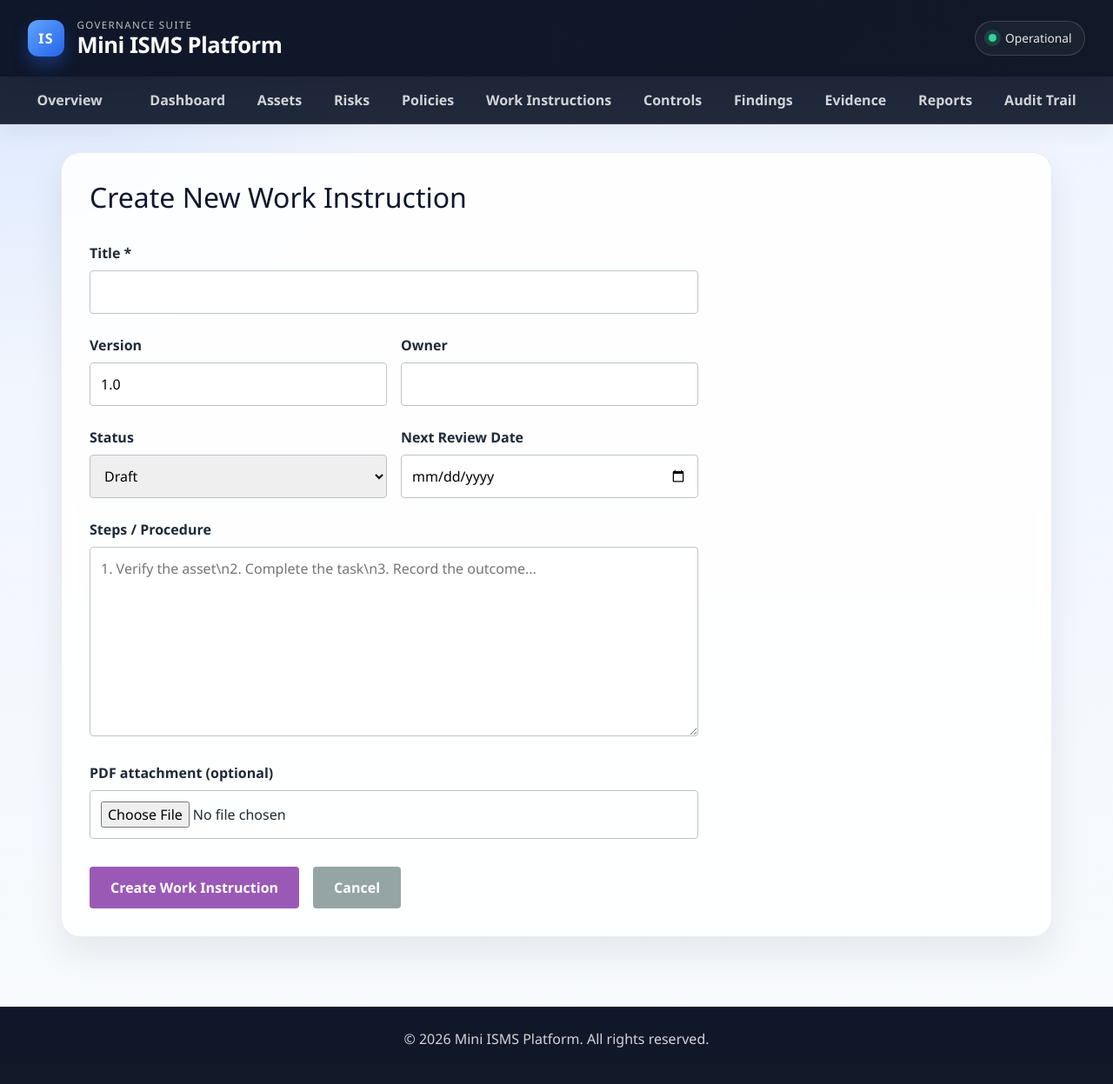
After one commit to kehhek/MINI-ISMS-Platform, a Flask app: page /work-instructions/new in a window 1280 px wide. The commit adds this page. Shown: the whole page at 87% size. Run offline with Flask 3, Linux system fonts and the light colour scheme; a user stored in the database is signed in.

Commit message:
Add work instruction module

```diff
--- a/app/__init__.py
+++ b/app/__init__.py
@@ -24,6 +24,7 @@ def add_missing_columns_for_legacy_db():
         'assets': ['tenant_id', 'created_by_user_id'],
         'risks': ['tenant_id', 'created_by_user_id'],
         'policies': ['tenant_id', 'created_by_user_id', 'document_filename', 'document_path', 'mime_type', 'file_size'],
+        'work_instructions': ['tenant_id', 'created_by_user_id', 'review_date', 'steps', 'document_filename', 'document_path', 'mime_type', 'file_size'],
         'controls': ['tenant_id', 'created_by_user_id'],
         'findings': ['tenant_id', 'created_by_user_id'],
         'corrective_actions': ['tenant_id', 'created_by_user_id'],
--- a/app/routes.py
+++ b/app/routes.py
@@ -13,7 +13,7 @@ from werkzeug.utils import secure_filename
 from app import db
 from app.storage import get_storage_service, validate_upload
 from app.models import (
-    Tenant, Asset, Risk, Policy, Control, Finding, CorrectiveAction, Evidence, User, AuditEvent, Role
+    Tenant, Asset, Risk, Policy, WorkInstruction, Control, Finding, CorrectiveAction, Evidence, User, AuditEvent, Role
 )
 
 main = Blueprint('main', __name__)
@@ -476,6 +476,127 @@ def policy_download(policy_id):
         flash('No policy document is attached.')
         return redirect(url_for('main.policies_list'))
     return send_file(policy.document_path, as_attachment=True, download_name=policy.document_filename or 'policy.pdf', mimetype=policy.mime_type or 'application/pdf')
+
+
+# --- Work Instructions ---
+@main.route('/work-instructions')
+@login_required
+def work_instructions_list():
+    work_instructions = WorkInstruction.query.filter_by(tenant_id=current_user.tenant_id).all()
+    return render_template('work_instructions_list.html', work_instructions=work_instructions)
+
+
+@main.route('/work-instructions/new', methods=['GET', 'POST'])
+@login_required
+@require_roles('admin', 'security_manager')
+def work_instruction_new():
+    if request.method == 'POST':
+        review_date = request.form.get('review_date')
+        file = request.files.get('file')
+        instruction = WorkInstruction(
+            tenant_id=current_user.tenant_id,
+            title=request.form['title'],
+            version=request.form.get('version', '1.0'),
+            owner=request.form.get('owner'),
+            status=request.form.get('status', 'Draft'),
+            review_date=datetime.strptime(review_date, '%Y-%m-%d') if review_date else None,
+            steps=request.form.get('steps'),
+            created_by_user_id=current_user.id,
+        )
+
+        if file and file.filename:
+            try:
+                filename = validate_upload(file)
+            except ValueError as exc:
+                flash(str(exc))
+                return redirect(url_for('main.work_instruction_new'))
+            storage = get_storage_service(current_app)
+            filepath = storage.save(file, filename)
+            instruction.document_filename = filename
+            instruction.document_path = filepath
+            instruction.mime_type = file.mimetype or 'application/pdf'
+            instruction.file_size = os.path.getsize(filepath) if os.path.exists(filepath) else 0
+
+        db.session.add(instruction)
+        db.session.commit()
+        log_audit_event(current_user, 'work_instruction', instruction.id, 'created', before_value=None, after_value=instruction.title)
+        flash('Work instruction added successfully.')
+        return redirect(url_for('main.work_instructions_list'))
+    return render_template('work_instruction_form.html')
+
+
+@main.route('/work-instructions/<int:instruction_id>/edit', methods=['GET', 'POST'])
+@login_required
+@require_roles('admin', 'security_manager')
+def work_instruction_edit(instruction_id):
+    instruction = WorkInstruction.query.filter_by(id=instruction_id, tenant_id=current_user.tenant_id).first_or_404()
+    if request.method == 'POST':
+        previous = {
+            'title': instruction.title,
+            'version': instruction.version,
+            'owner': instruction.owner,
+            'status': instruction.status,
+            'review_date': instruction.review_date,
+            'steps': instruction.steps,
+            'document_filename': instruction.document_filename,
+        }
+        instruction.title = request.form['title']
+        instruction.version = request.form.get('version', instruction.version)
+        instruction.owner = request.form.get('owner')
+        instruction.status = request.form.get('status', instruction.status)
+        review_date = request.form.get('review_date')
+        instruction.review_date = datetime.strptime(review_date, '%Y-%m-%d') if review_date else None
+        instruction.steps = request.form.get('steps')
+
+        file = request.files.get('file')
+        if file and file.filename:
+            try:
+                filename = validate_upload(file)
+            except ValueError as exc:
+                flash(str(exc))
+                return redirect(url_for('main.work_instruction_edit', instruction_id=instruction.id))
+            storage = get_storage_service(current_app)
+            filepath = storage.save(file, filename)
+            instruction.document_filename = filename
+            instruction.document_path = filepath
+            instruction.mime_type = file.mimetype or 'application/pdf'
+            instruction.file_size = os.path.getsize(filepath) if os.path.exists(filepath) else 0
+
+        db.session.commit()
+        log_audit_event(current_user, 'work_instruction', instruction.id, 'updated', before_value=str(previous), after_value=str({
+            'title': instruction.title,
+            'version': instruction.version,
+            'owner': instruction.owner,
+            'status': instruction.status,
+            'review_date': instruction.review_date,
+            'steps': instruction.steps,
+            'document_filename': instruction.document_filename,
+        }))
+        flash('Work instruction updated successfully.')
+        return redirect(url_for('main.work_instructions_list'))
+    return render_template('work_instruction_form.html', instruction=instruction)
+
+
+@main.route('/work-instructions/<int:instruction_id>/download')
+@login_required
+def work_instruction_download(instruction_id):
+    instruction = WorkInstruction.query.filter_by(id=instruction_id, tenant_id=current_user.tenant_id).first_or_404()
+    if not instruction.document_path or not os.path.exists(instruction.document_path):
+        flash('No work instruction document is attached.')
+        return redirect(url_for('main.work_instructions_list'))
+    return send_file(instruction.document_path, as_attachment=True, download_name=instruction.document_filename or 'work-instruction.pdf', mimetype=instruction.mime_type or 'application/pdf')
+
+
+@main.route('/work-instructions/<int:instruction_id>/delete', methods=['GET', 'POST'])
+@login_required
+@require_roles('admin')
+def work_instruction_delete(instruction_id):
+    instruction = WorkInstruction.query.filter_by(id=instruction_id, tenant_id=current_user.tenant_id).first_or_404()
+    db.session.delete(instruction)
+    db.session.commit()
+    log_audit_event(current_user, 'work_instruction', instruction_id, 'deleted', before_value=instruction.title, after_value=None)
+    flash('Work instruction deleted successfully.')
+    return redirect(url_for('main.work_instructions_list'))
 
 
 # --- Controls ---
--- a/app/templates/base.html
+++ b/app/templates/base.html
@@ -32,6 +32,7 @@
                 <a class="nav-link" href="/assets">Assets</a>
                 <a class="nav-link" href="/risks">Risks</a>
                 <a class="nav-link" href="/policies">Policies</a>
+                <a class="nav-link" href="/work-instructions">Work Instructions</a>
                 <a class="nav-link" href="/controls">Controls</a>
                 <a class="nav-link" href="/findings">Findings</a>
                 <a class="nav-link" href="/evidence">Evidence</a>
--- /dev/null
+++ b/app/templates/work_instruction_form.html
@@ -0,0 +1,114 @@
+{% extends "base.html" %}
+
+{% block title %}{% if instruction %}Edit Work Instruction{% else %}New Work Instruction{% endif %} - Mini ISMS Platform{% endblock %}
+
+{% block content %}
+<h2>{% if instruction %}Edit Work Instruction: {{ instruction.title }}{% else %}Create New Work Instruction{% endif %}</h2>
+
+<form method="POST" enctype="multipart/form-data" style="max-width: 700px; margin-top: 2rem;">
+    <input type="hidden" name="csrf_token" value="{{ session.get('_csrf_token') }}">
+    <div style="margin-bottom: 1.5rem;">
+        <label for="title" style="display: block; margin-bottom: 0.5rem; font-weight: bold;">Title *</label>
+        <input
+            type="text"
+            id="title"
+            name="title"
+            value="{{ instruction.title if instruction else '' }}"
+            required
+            style="width: 100%; padding: 0.75rem; border: 1px solid #bdc3c7; border-radius: 4px; font-size: 1rem;"
+        >
+    </div>
+
+    <div style="display: grid; grid-template-columns: 1fr 1fr; gap: 1rem; margin-bottom: 1.5rem;">
+        <div>
+            <label for="version" style="display: block; margin-bottom: 0.5rem; font-weight: bold;">Version</label>
+            <input
+                type="text"
+                id="version"
+                name="version"
+                value="{{ instruction.version if instruction else '1.0' }}"
+                style="width: 100%; padding: 0.75rem; border: 1px solid #bdc3c7; border-radius: 4px; font-size: 1rem;"
+            >
+        </div>
+        <div>
+            <label for="owner" style="display: block; margin-bottom: 0.5rem; font-weight: bold;">Owner</label>
+            <input
+                type="text"
+                id="owner"
+                name="owner"
+                value="{{ instruction.owner if instruction else '' }}"
+                style="width: 100%; padding: 0.75rem; border: 1px solid #bdc3c7; border-radius: 4px; font-size: 1rem;"
+            >
+        </div>
+    </div>
+
+    <div style="display: grid; grid-template-columns: 1fr 1fr; gap: 1rem; margin-bottom: 1.5rem;">
+        <div>
+            <label for="status" style="display: block; margin-bottom: 0.5rem; font-weight: bold;">Status</label>
+            <select
+                id="status"
+                name="status"
+                style="width: 100%; padding: 0.75rem; border: 1px solid #bdc3c7; border-radius: 4px; font-size: 1rem;"
+            >
+                <option value="Draft" {% if instruction and instruction.status == 'Draft' %}selected{% endif %}>Draft</option>
+                <option value="Under Review" {% if instruction and instruction.status == 'Under Review' %}selected{% endif %}>Under Review</option>
+                <option value="Approved" {% if instruction and instruction.status == 'Approved' %}selected{% endif %}>Approved</option>
+                <option value="Retired" {% if instruction and instruction.status == 'Retired' %}selected{% endif %}>Retired</option>
+            </select>
+        </div>
+        <div>
+            <label for="review_date" style="display: block; margin-bottom: 0.5rem; font-weight: bold;">Next Review Date</label>
+            <input
+                type="date"
+                id="review_date"
+                name="review_date"
+                value="{% if instruction and instruction.review_date %}{{ instruction.review_date.strftime('%Y-%m-%d') }}{% endif %}"
+                style="width: 100%; padding: 0.75rem; border: 1px solid #bdc3c7; border-radius: 4px; font-size: 1rem;"
+            >
+        </div>
+    </div>
+
+    <div style="margin-bottom: 1.5rem;">
+        <label for="steps" style="display: block; margin-bottom: 0.5rem; font-weight: bold;">Steps / Procedure</label>
+        <textarea
+            id="steps"
+            name="steps"
+            rows="8"
+            placeholder="1. Verify the asset\n2. Complete the task\n3. Record the outcome..."
+            style="width: 100%; padding: 0.75rem; border: 1px solid #bdc3c7; border-radius: 4px; font-size: 1rem; font-family: inherit;"
+        >{{ instruction.steps if instruction else '' }}</textarea>
+    </div>
+
+    <div style="margin-bottom: 1.5rem;">
+        <label for="file" style="display: block; margin-bottom: 0.5rem; font-weight: bold;">PDF attachment (optional)</label>
+        <input
+            type="file"
+            id="file"
+            name="file"
+            accept="application/pdf"
+            style="width: 100%; padding: 0.75rem; border: 1px solid #bdc3c7; border-radius: 4px; font-size: 1rem;"
+        >
+        {% if instruction and instruction.document_filename %}
+        <p style="margin-top: 0.5rem; color: #2c3e50; font-size: 0.9rem;">
+            Current file: {{ instruction.document_filename }}
+            <a href="/work-instructions/{{ instruction.id }}/download" style="color: #3498db; text-decoration: none; margin-left: 0.5rem;">Download</a>
+        </p>
+        {% endif %}
+    </div>
+
+    <div style="display: flex; gap: 1rem; margin-top: 2rem;">
+        <button
+            type="submit"
+            style="background-color: #9b59b6; color: white; padding: 0.75rem 1.5rem; border: none; border-radius: 4px; cursor: pointer; font-size: 1rem; font-weight: bold;"
+        >
+            {% if instruction %}Update Work Instruction{% else %}Create Work Instruction{% endif %}
+        </button>
+        <a
+            href="/work-instructions"
+            style="background-color: #95a5a6; color: white; padding: 0.75rem 1.5rem; border-radius: 4px; text-decoration: none; display: inline-block; font-weight: bold;"
+        >
+            Cancel
+        </a>
+    </div>
+</form>
+{% endblock %}
```
Also changed, not shown: app/models.py (+23 -0 lines), app/templates/work_instructions_list.html (added, +73 -0 lines), tests/test_admin_setup.py (+21 -1 lines), instance/mini_isms.db, 1 other file.
